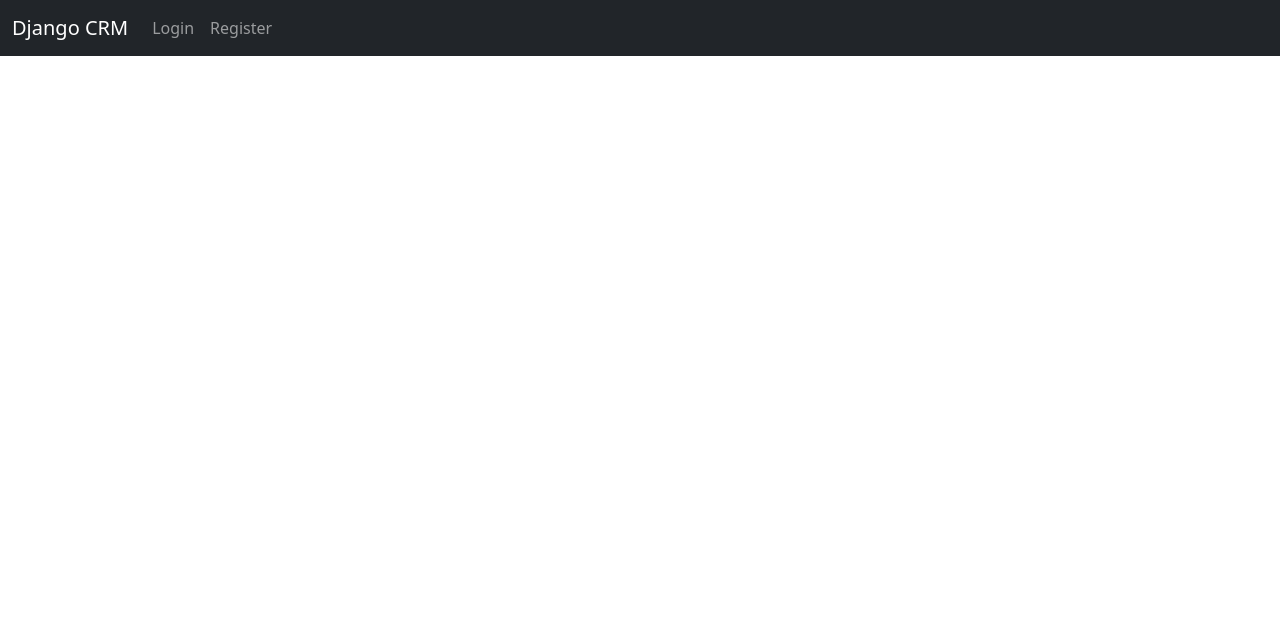
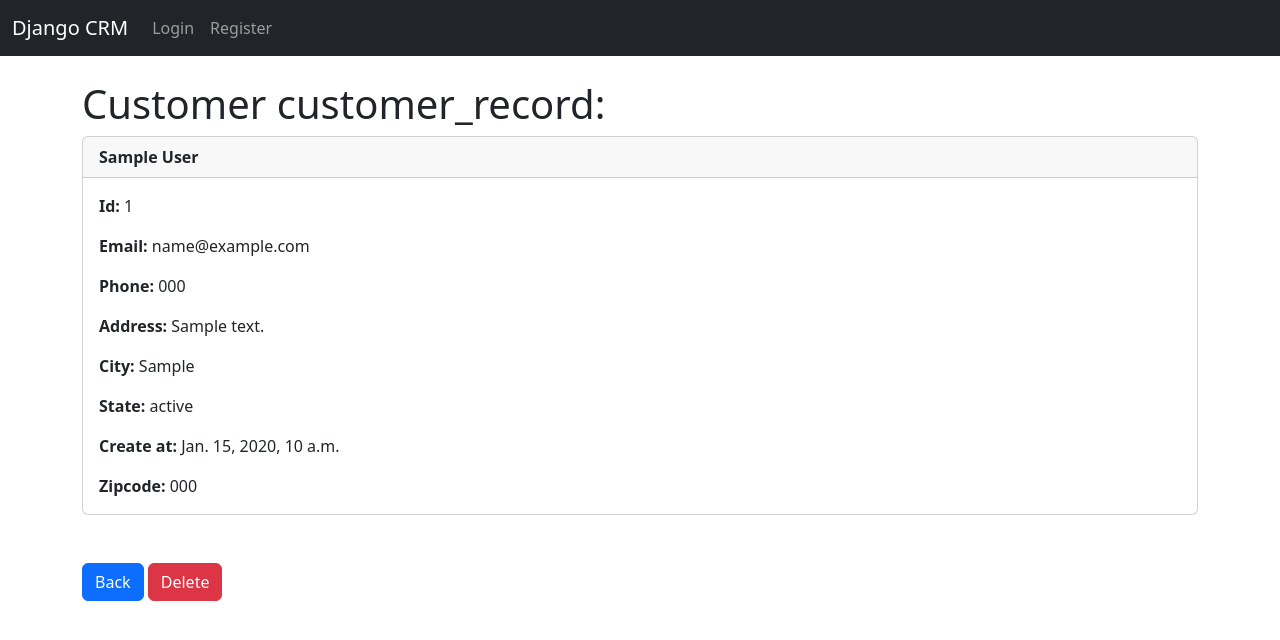
Before and after one commit to Gaojian-97/Django-CRM, a Django app: template website/templates/record.html in a window 1280 px wide. Shown: the top 640 px of the page. Run offline with Django 4.2, Linux system fonts and the light colour scheme; the template is opened without the code that fills it: values that come from a table or form of the project are taken from there, others are empty; tables that the repository leaves empty hold one stand-in row (values such as "Sample post"); parts of the project's set-up code (start-up, migrations or seed data) failed here and were passed over.

Commit message:
now, add card-head and make each item have it page

```diff
--- a/website/templates/record.html
+++ b/website/templates/record.html
@@ -1,5 +1,25 @@
 {% extends 'base.html' %}
 {% block content %}
+    <h1>Customer customer_record:</h1>
+    <div class="card">
+        <div class="card-header"><strong>
+            {{ customer_record.first_name }}
+            {{ customer_record.last_name }}</strong>
+        </div>
+        <div class="card-body">
+            <p class="card-text"><strong>Id: </strong>    {{ customer_record.id }}<br/></p>
+            <p class="card-text">    <strong>Email: </strong> {{ customer_record.email }}<br/></p>
+            <p class="card-text">    <strong>Phone: </strong> {{ customer_record.phone }}<br/></p>
+            <p class="card-text">    <strong>Address: </strong> {{ customer_record.address }}<br/></p>
+            <p class="card-text">    <strong>City: </strong> {{ customer_record.city }}<br/></p>
+            <p class="card-text">    <strong>State: </strong> {{ customer_record.state }}<br/></p>
+            <p class="card-text">    <strong>Create at:</strong> {{ customer_record.create_at }}<br/></p>
+            <p class="card-text">    <strong>Zipcode: </strong> {{ customer_record.zipcode }}<br/></p>
 
-
+        </div>
+    </div>
+    <br/>
+    <br/>
+    <a href="{% url 'home'%}" class="btn btn-primary">Back</a>
+    <a href="{% url 'home'%}" class="btn btn-danger">Delete</a>
 {% endblock %}
--- a/website/urls.py
+++ b/website/urls.py
@@ -6,6 +6,6 @@ urlpatterns = [
     # path('login/',views.login_user,name="login"),
     path('logout/', views.logout_user, name='logout'),
     path('register/', views.register_user, name="register"),
-    path('record/<int:pk>', views.custormer_record, name="record"),
+    path('record/<int:pk>', views.customer_record, name="record"),
 
 ]
--- a/website/views.py
+++ b/website/views.py
@@ -53,8 +53,8 @@ def register_user(request):
 def customer_record(request, pk):
     if request.user.is_authenticated:
         # Look up Records
-        record = Record.objects.get(id=pk)
-        return render(request, 'record.html', {'record': record})
+        customer_record = Record.objects.get(id=pk)
+        return render(request, 'record.html', {'customer_record': customer_record})
     else:
         messages.success(request,"You must be logged in to view this page")
         return redirect('home')
```
Also changed, not shown: website/templates/home.html (+4 -3 lines).
